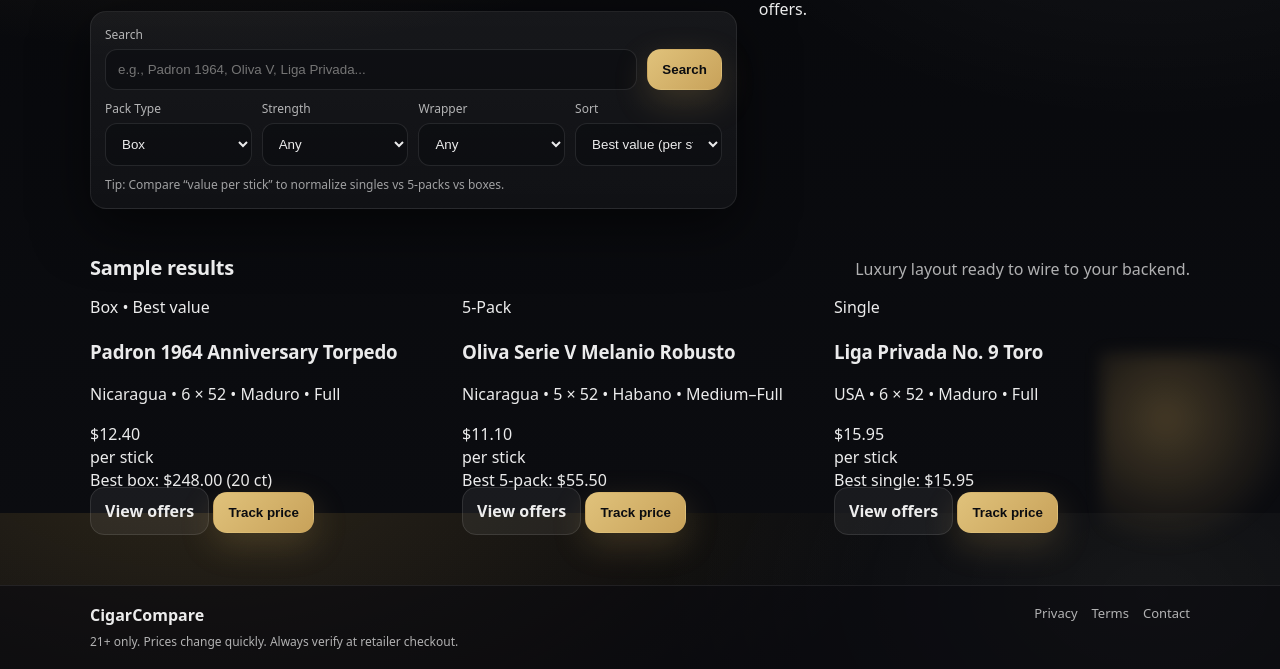
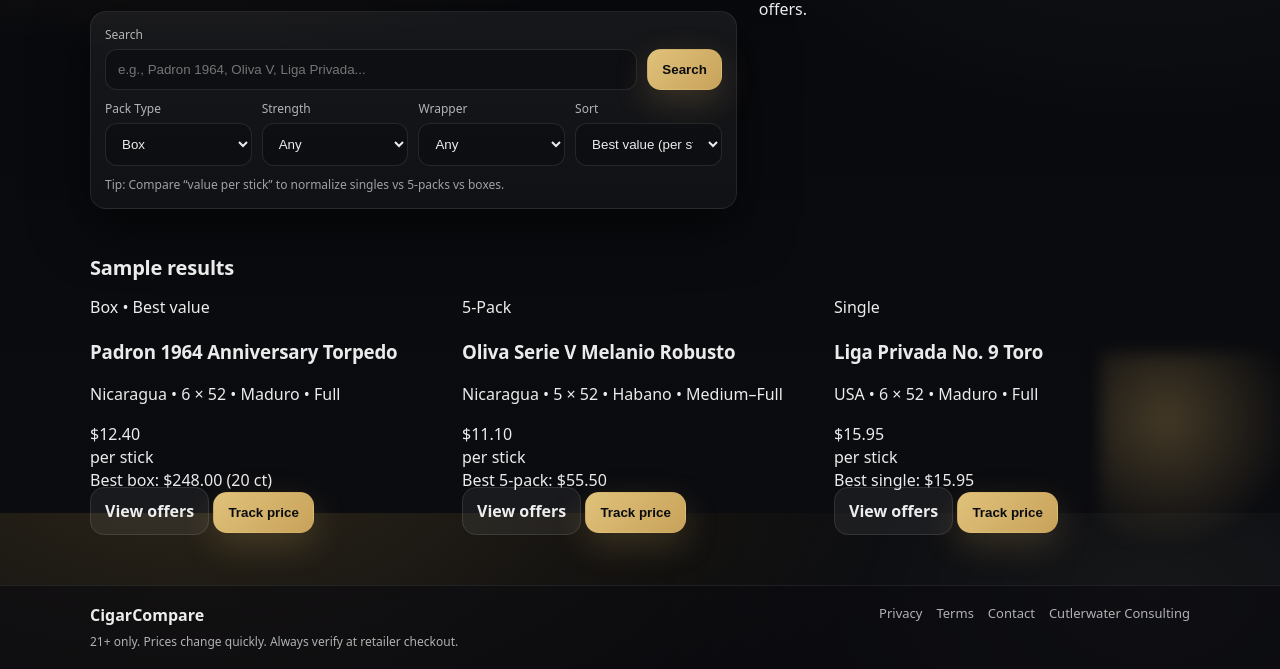
Before and after one commit to cutlerwater/cigar-compare, a plain HTML site: page index.html in a window 1280 px wide. Shown: the part 287-956 px from the top of the page. Drawn offline with Linux system fonts and the light colour scheme.

Commit message:
Add files via upload

```diff
--- a/index.html
+++ b/index.html
@@ -123,7 +123,7 @@
   <section class="container section">
     <div class="section-head">
       <h2>Sample results</h2>
-      <p class="section-sub">Luxury layout ready to wire to your backend.</p>
+      <p class="section-sub"></p>
     </div>
 
     <div class="grid">
@@ -203,6 +203,7 @@
       <a href="privacy.html">Privacy</a>
       <a href="terms.html">Terms</a>
       <a href="contact.html">Contact</a>
+      <a href="">Cutlerwater Consulting</a>
     </div>
   </div>
 </footer>
```
